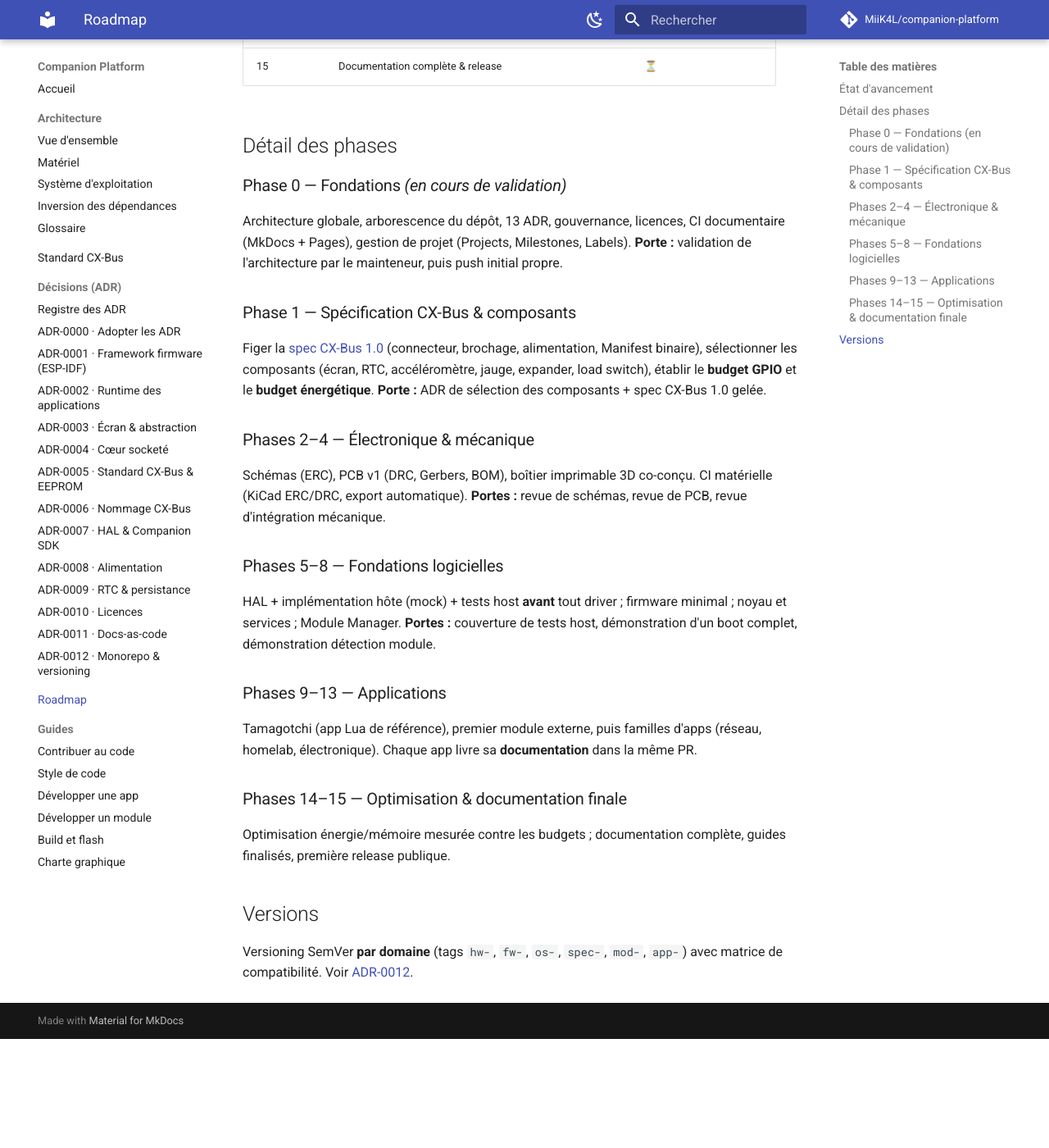
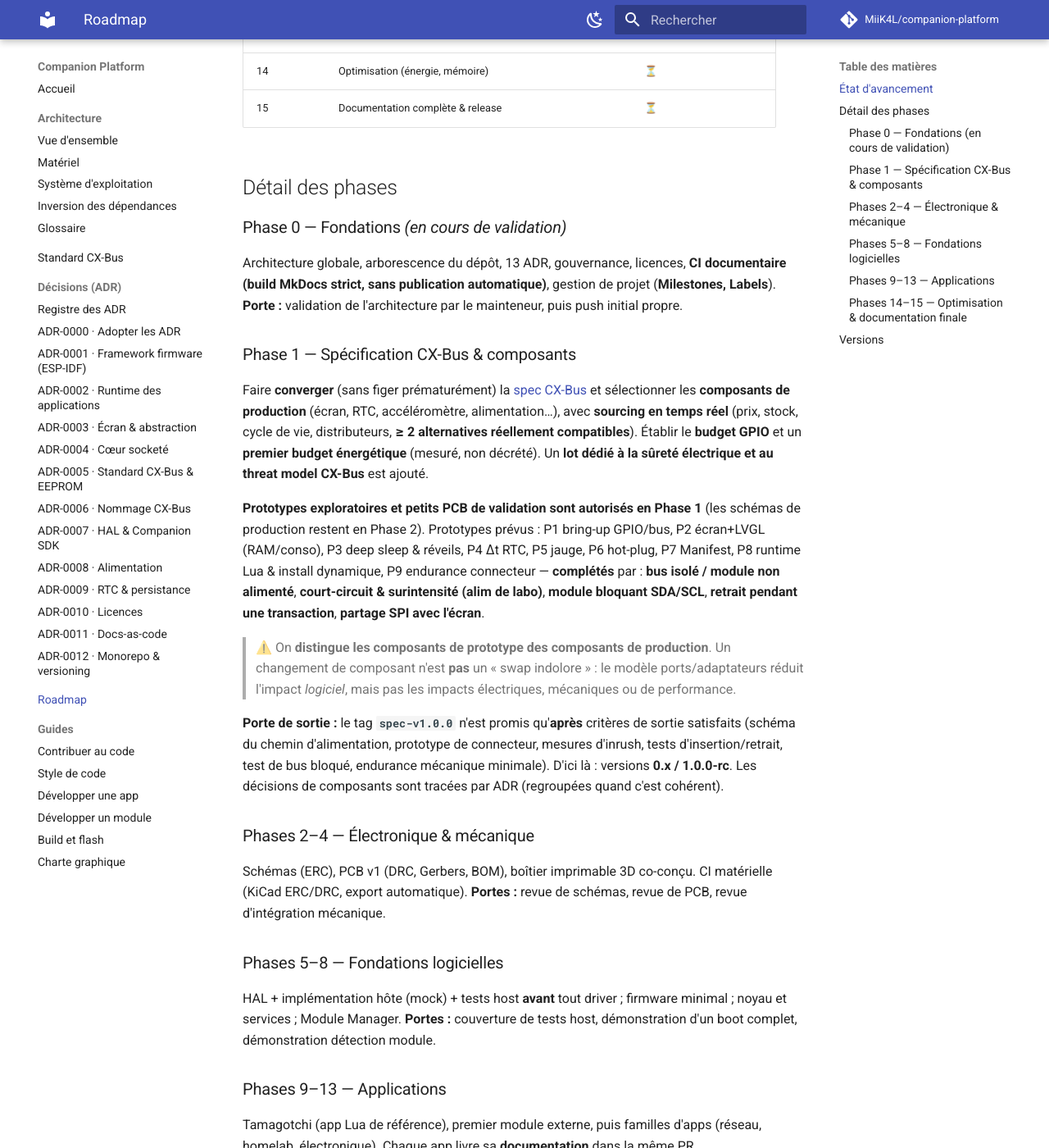
Before and after one commit to MiiK4L/companion-platform, an MkDocs documentation site: the page built from docs/roadmap.md, in a window 1280 px wide and 1400 px high, scrolled down 1100 px. Shown: the whole window at 82% size. Built offline with MkDocs 1.6.1 and Material for MkDocs 9.7.7, drawn with Linux system fonts in a browser that asks for light colours; comment, search, counter and statistics services are not loaded; before the commit the page ends 2367 px from its top, so only the background shows below that; some of the changed text lies outside the part shown.

Commit message:
docs(roadmap): aligne la phase 1 sur les validations expérimentales
Autorise les prototypes exploratoires en Phase 1, ajoute le lot surete
electrique + threat model et les tests electriques (bus isole,
court-circuit, bus bloque, retrait en transaction, partage SPI),
distingue composants prototype/production, ne promet spec-v1.0.0
qu'apres criteres de sortie (0.x/rc), et remplace la formulation absolue
'sans jamais sauter d'etape' par un processus iteratif.

```diff
--- a/docs/roadmap.md
+++ b/docs/roadmap.md
@@ -1,12 +1,14 @@
 # Feuille de route
 
-La roadmap suit une logique stricte, **sans jamais sauter d'étape** :
+La roadmap suit une **progression ordonnée** (les étapes ne sont pas sautées à la
+légère) :
 
 > Vision → Architecture → Documentation → Validation → Implémentation → Tests → Optimisation
 
-Chaque phase se termine par une **porte de validation** (revue + décisions
-tracées en ADR) avant de passer à la suivante. On privilégie toujours une
-fondation solide à un prototype rapide.
+Le processus reste **itératif** : une mesure ou un prototype peut justifier un
+**retour à une étape antérieure** (réviser une décision, refaire un budget). Chaque
+phase se termine par une **porte de validation** (revue + décisions tracées en
+ADR). On privilégie une fondation solide à un prototype rapide.
 
 ## État d'avancement
 
@@ -33,16 +35,36 @@ fondation solide à un prototype rapide.
 
 ### Phase 0 — Fondations *(en cours de validation)*
 Architecture globale, arborescence du dépôt, 13 ADR, gouvernance, licences,
-CI documentaire (MkDocs + Pages), gestion de projet (Projects, Milestones,
-Labels). **Porte :** validation de l'architecture par le mainteneur, puis push
-initial propre.
+**CI documentaire (build MkDocs strict, sans publication automatique)**,
+gestion de projet (**Milestones, Labels**). **Porte :** validation de
+l'architecture par le mainteneur, puis push initial propre.
 
 ### Phase 1 — Spécification CX-Bus & composants
-Figer la [spec CX-Bus 1.0](https://github.com/MiiK4L/companion-platform/blob/main/standards/cx-bus/SPEC-CX-Bus-1.0.md) (connecteur,
-brochage, alimentation, Manifest binaire), sélectionner les composants (écran,
-RTC, accéléromètre, jauge, expander, load switch), établir le **budget GPIO** et
-le **budget énergétique**. **Porte :** ADR de sélection des composants + spec
-CX-Bus 1.0 gelée.
+Faire **converger** (sans figer prématurément) la [spec CX-Bus](../standards/cx-bus/SPEC-CX-Bus-1.0.md)
+et sélectionner les **composants de production** (écran, RTC, accéléromètre,
+alimentation…), avec **sourcing en temps réel** (prix, stock, cycle de vie,
+distributeurs, **≥ 2 alternatives réellement compatibles**). Établir le **budget
+GPIO** et un **premier budget énergétique** (mesuré, non décrété). Un **lot dédié
+à la sûreté électrique et au threat model CX-Bus** est ajouté.
+
+**Prototypes exploratoires et petits PCB de validation sont autorisés en Phase 1**
+(les schémas de production restent en Phase 2). Prototypes prévus : P1 bring-up
+GPIO/bus, P2 écran+LVGL (RAM/conso), P3 deep sleep & réveils, P4 Δt RTC, P5 jauge,
+P6 hot-plug, P7 Manifest, P8 runtime Lua & install dynamique, P9 endurance
+connecteur — **complétés** par : **bus isolé / module non alimenté**,
+**court-circuit & surintensité (alim de labo)**, **module bloquant SDA/SCL**,
+**retrait pendant une transaction**, **partage SPI avec l'écran**.
+
+> ⚠️ On **distingue les composants de prototype des composants de production**. Un
+> changement de composant n'est **pas** un « swap indolore » : le modèle
+> ports/adaptateurs réduit l'impact *logiciel*, mais pas les impacts électriques,
+> mécaniques ou de performance.
+
+**Porte de sortie :** le tag **`spec-v1.0.0`** n'est promis qu'**après** critères
+de sortie satisfaits (schéma du chemin d'alimentation, prototype de connecteur,
+mesures d'inrush, tests d'insertion/retrait, test de bus bloqué, endurance
+mécanique minimale). D'ici là : versions **0.x / 1.0.0-rc**. Les décisions de
+composants sont tracées par ADR (regroupées quand c'est cohérent).
 
 ### Phases 2–4 — Électronique & mécanique
 Schémas (ERC), PCB v1 (DRC, Gerbers, BOM), boîtier imprimable 3D co-conçu.
```
